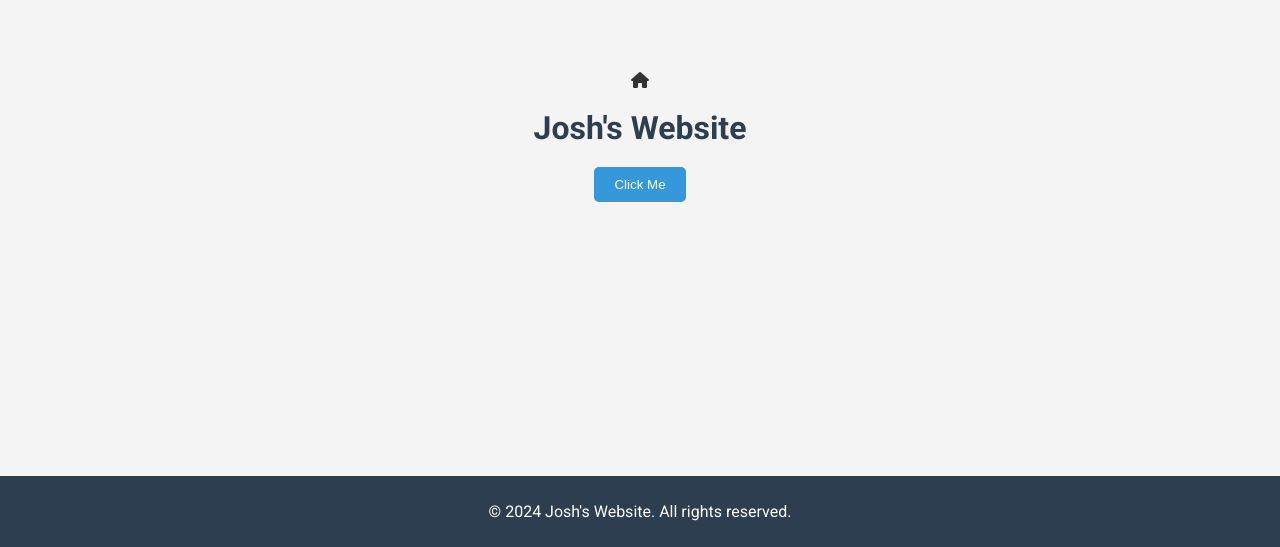
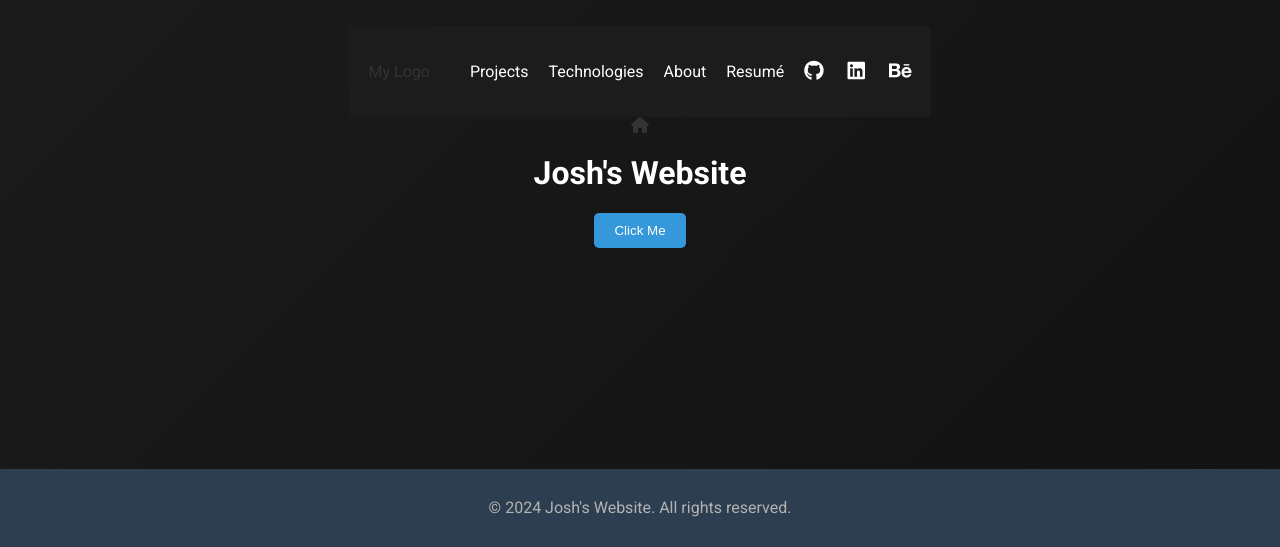
Before and after one commit to joshmv23/joshmv23.github.io, a plain HTML site: page index.html in a window 1280 px wide. Shown: the part 253-800 px from the top of the page. Drawn offline with Linux system fonts and the light colour scheme.

Commit message:
new changes

```diff
--- a/index.html
+++ b/index.html
@@ -11,6 +11,21 @@
 
 </head>
 <body>
+    <nav class="navbar">
+        <div class="logo">My Logo</div>
+        <ul class="nav-links">
+            <li><a href="#projects">Projects</a></li>
+            <li><a href="#technologies">Technologies</a></li>
+            <li><a href="#about">About</a></li>
+            <li><a href="#resume">Resumé</a></li>
+        </ul>
+        <div class="social-icons">
+            <a href="#"><i class="fab fa-github"></i></a>
+            <a href="#"><i class="fab fa-linkedin"></i></a>
+            <a href="#"><i class="fab fa-behance"></i></a>
+        </div>
+    </nav>
+
     <i class="fas fa-home"></i>
     <h1>Josh's Website</h1>
     <button onclick="alert('Hello!')">Click Me</button>
--- a/styles.css
+++ b/styles.css
@@ -10,12 +10,34 @@ body {
     align-items: center;
     height: 100vh;
 }
+body {
+    background: linear-gradient(135deg, #1c1c1c, #121212);
+}
 
-h1 {
-    color: #2c3e50;
-    text-align: center;
-    margin-bottom: 20px;
+.hero-section::before {
+    content: '';
+    position: absolute;
+    top: 0;
+    left: 0;
+    width: 100%;
+    height: 100%;
+    background: url('your-pattern.png') no-repeat center center/cover;
+    opacity: 0.1;
 }
+
+h1, h2 {
+    font-family: 'Roboto', sans-serif;
+    font-weight: 700;
+    color: #ffffff;
+}
+
+p {
+    font-family: 'Roboto', sans-serif;
+    font-weight: 300;
+    color: #b3b3b3;
+    line-height: 1.6;
+}
+
 
 button {
     background-color: #3498db;
@@ -45,3 +67,61 @@ footer {
     font-size: 24px;
     color: #2c3e50;
 }
+
+.navbar {
+    display: flex;
+    justify-content: space-between;
+    align-items: center;
+    padding: 20px;
+    background-color: #1c1c1c;
+}
+
+.nav-links {
+    list-style: none;
+    display: flex;
+    gap: 20px;
+}
+
+.nav-links a {
+    text-decoration: none;
+    color: #ffffff;
+    font-weight: 500;
+}
+
+.social-icons a {
+    color: #ffffff;
+    font-size: 20px;
+    margin-left: 20px;
+}
+
+.hero-section {
+    background-color: #121212;
+    padding: 100px 20px;
+    text-align: center;
+}
+
+.hero-section h1 {
+    font-size: 48px;
+    margin-bottom: 20px;
+}
+
+.hero-section p {
+    font-size: 18px;
+    max-width: 600px;
+    margin: 0 auto 40px;
+}
+
+.cta-button {
+    background: linear-gradient(45deg, #1e90ff, #00ced1);
+    padding: 15px 30px;
+    color: white;
+    font-weight: bold;
+    border-radius: 25px;
+    transition: all 0.3s ease;
+}
+
+.cta-button:hover {
+    background: linear-gradient(45deg, #00ced1, #1e90ff);
+    transform: translateY(-5px);
+    box-shadow: 0px 4px 15px rgba(0, 0, 0, 0.2);
+}
```
